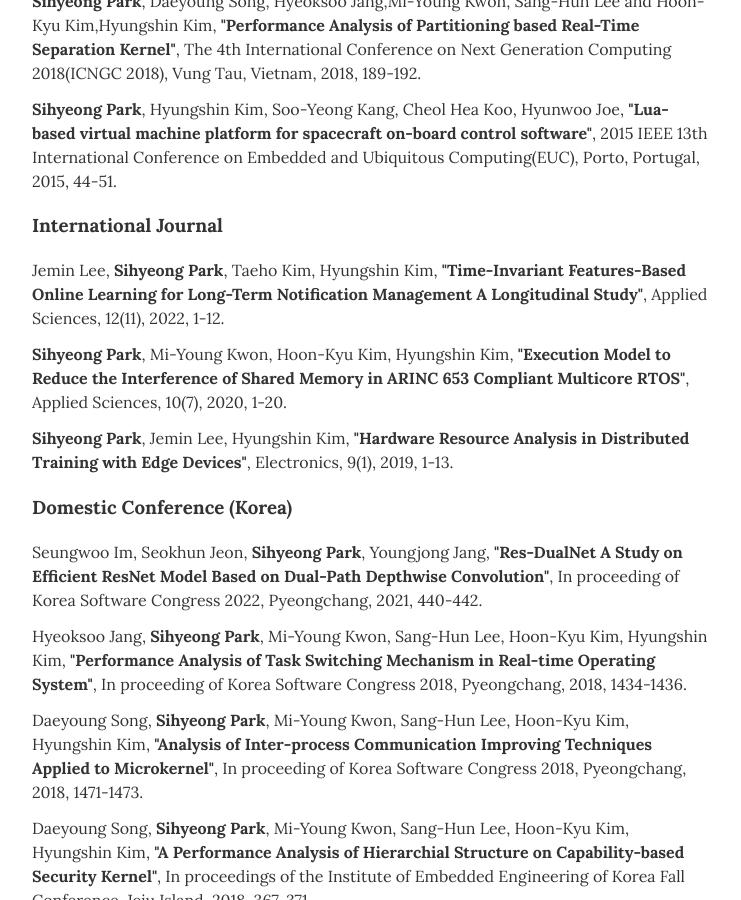
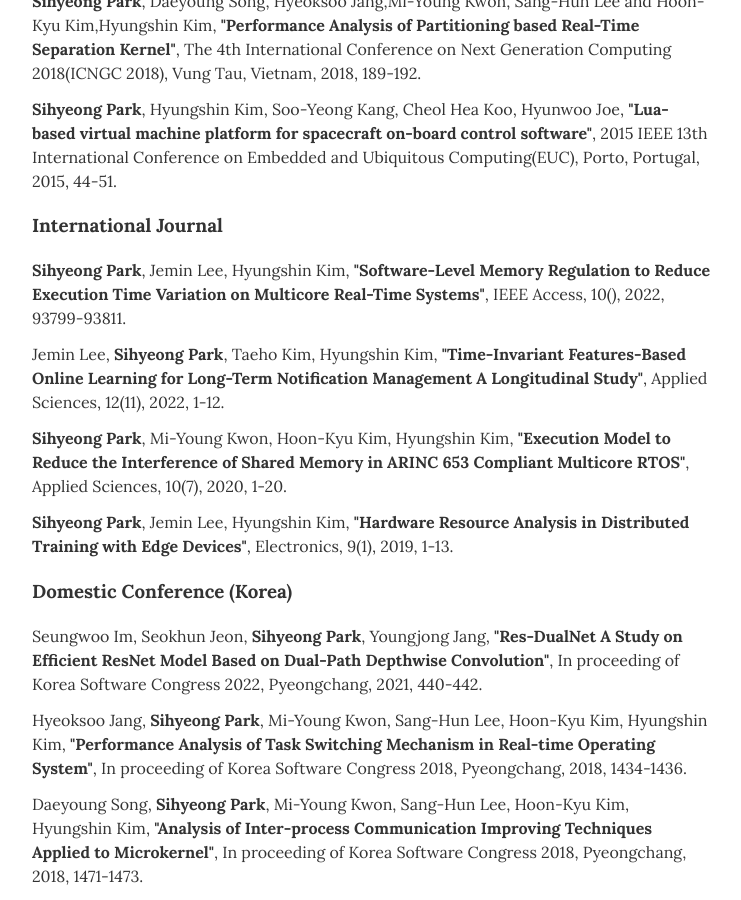
Before and after one commit to sihyeong/sihyeong.github.io, a Jekyll site: the page built from index.html, in a window 1280 px wide and 900 px high, scrolled down 1410 px. Shown: the whole window, without its empty margins (268-1009 px from the left). Built offline with Jekyll 4.4.1, drawn with Linux system fonts in a browser that asks for light colours.

Commit message:
Update i_j_publication.yml

```diff
--- a/_data/i_j_publication.yml
+++ b/_data/i_j_publication.yml
@@ -1,3 +1,12 @@
+- name: Software-Level Memory Regulation to Reduce Execution Time Variation on Multicore Real-Time Systems
+  author: <b>Sihyeong Park</b>, Jemin Lee, Hyungshin Kim
+  publisher: IEEE Access
+  datetime: 2022
+  volume: 10
+  issue:
+  pageStart: 93799
+  pageEnd: 93811
+
 - name: Time-Invariant Features-Based Online Learning for Long-Term Notification Management A Longitudinal Study
   author: Jemin Lee, <b>Sihyeong Park</b>, Taeho Kim, Hyungshin Kim
   publisher: Applied Sciences
```
